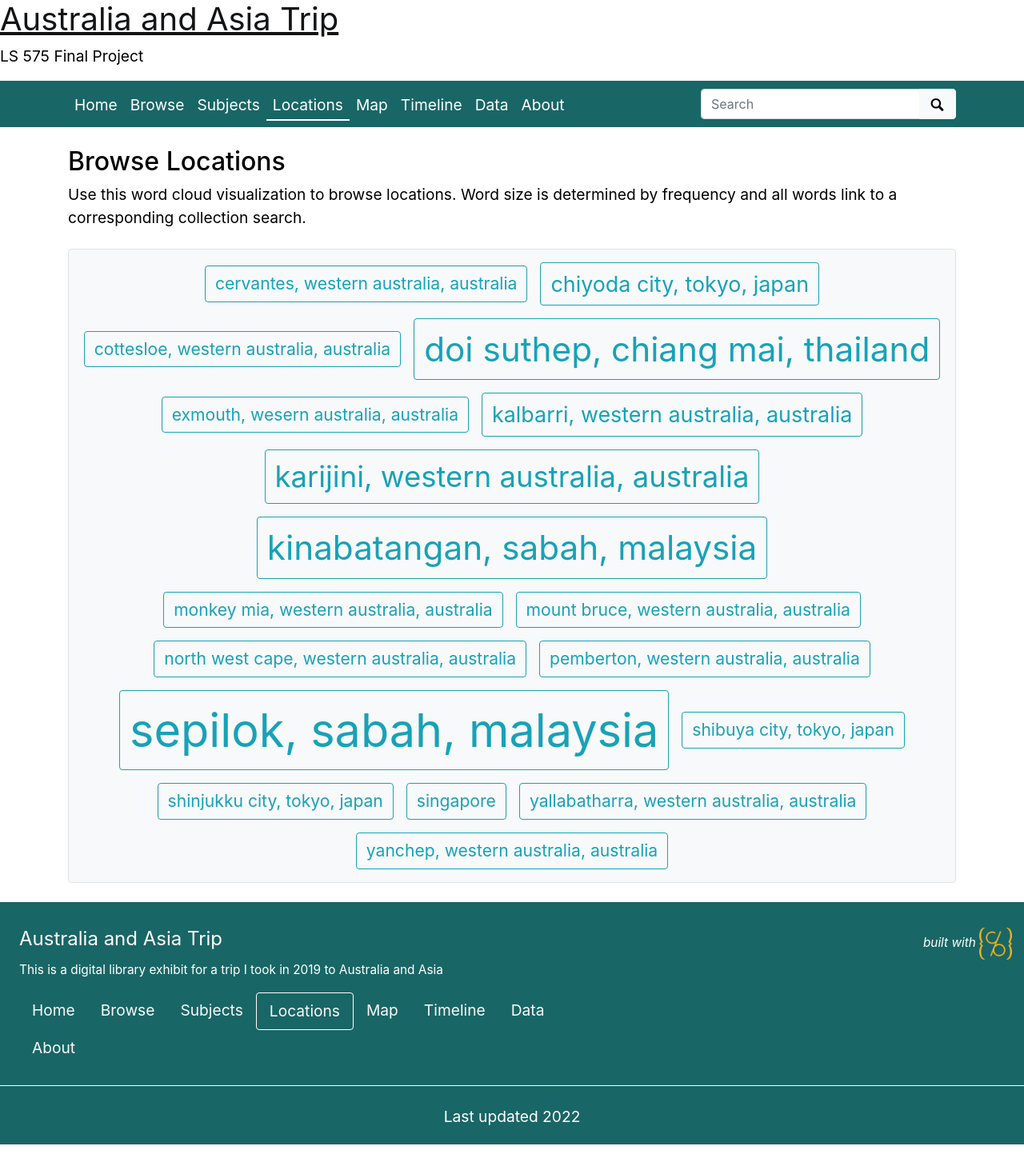
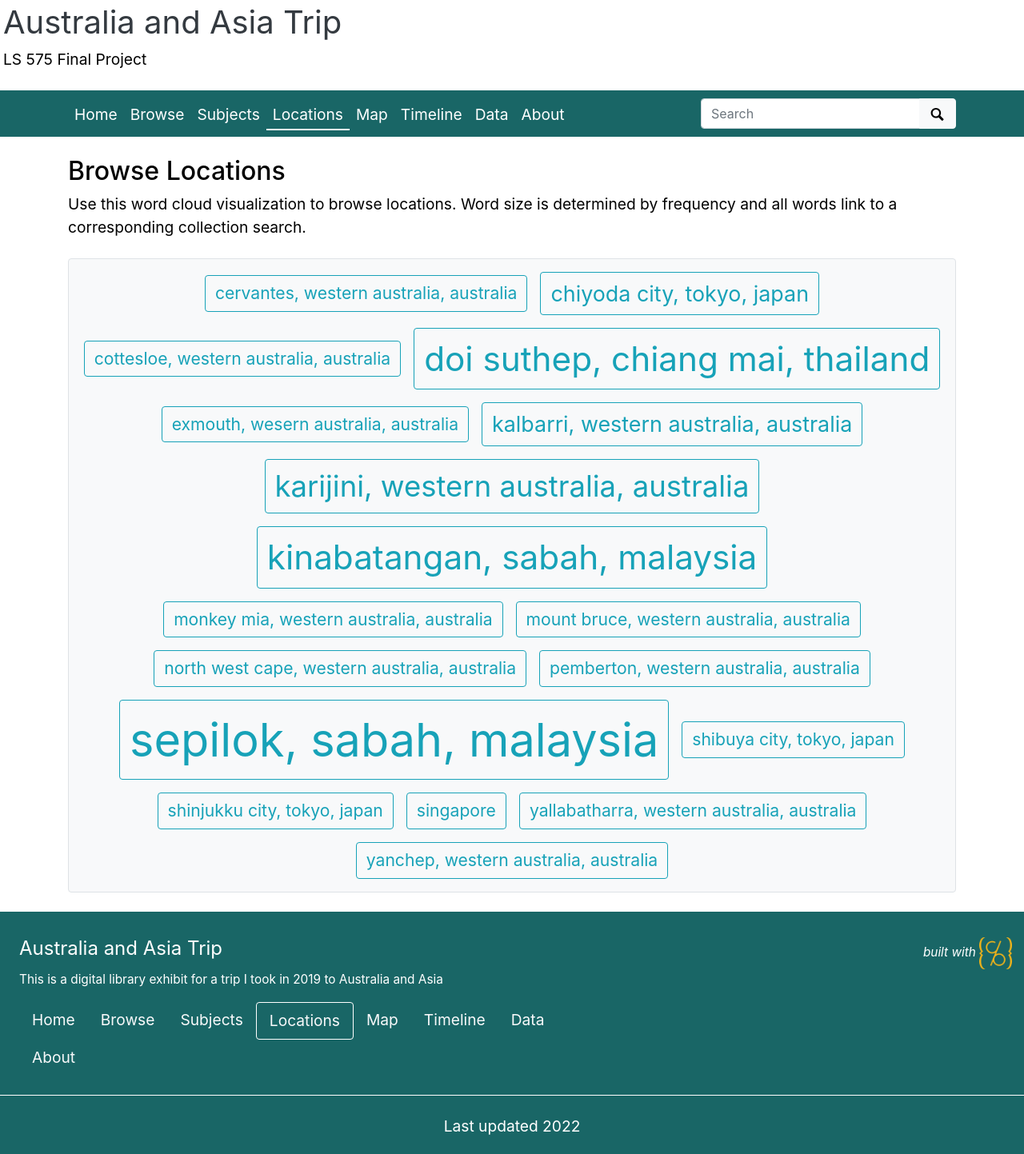
Before and after one commit to mikasmith97/final.github.io, a Jekyll site: the page built from pages/locations.md, in a window 1280 px wide. Shown: the whole page at 80% size. Built offline with Jekyll 4.4.1, drawn with Linux system fonts in a browser that asks for light colours.

Commit message:
Update collection-banner.html

```diff
--- a/_includes/collection-banner.html
+++ b/_includes/collection-banner.html
@@ -27,7 +27,7 @@
     </div>{% endunless %}
 </div>
 {%- else -%}
-<div class="container-fluid mb-0 p-0">
+<div class="container-fluid mb-1 p-1">
     <div class="row align-items-center">
         <div id="title" class="{% if site.organization-logo-banner %}col-md-9{% else %}col-12{% endif %}">
             <h1><a class="text-dark font-weight-normal" href="{{ site.baseurl }}/" >{{ site.title }}</a></h1>
```
